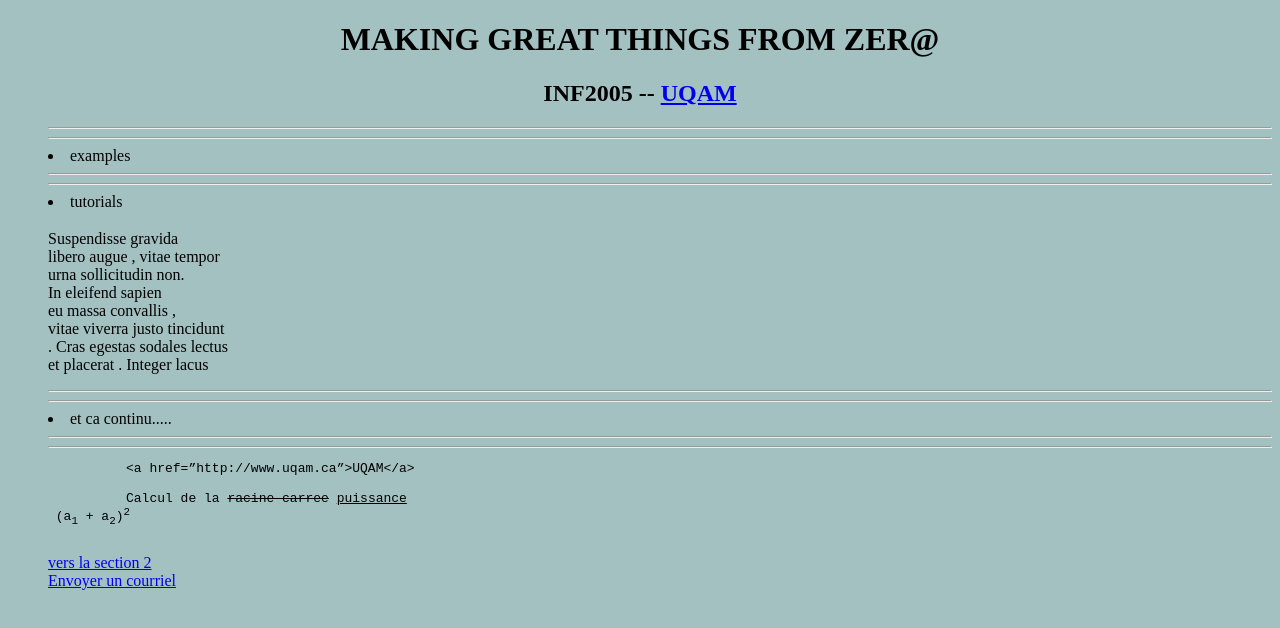
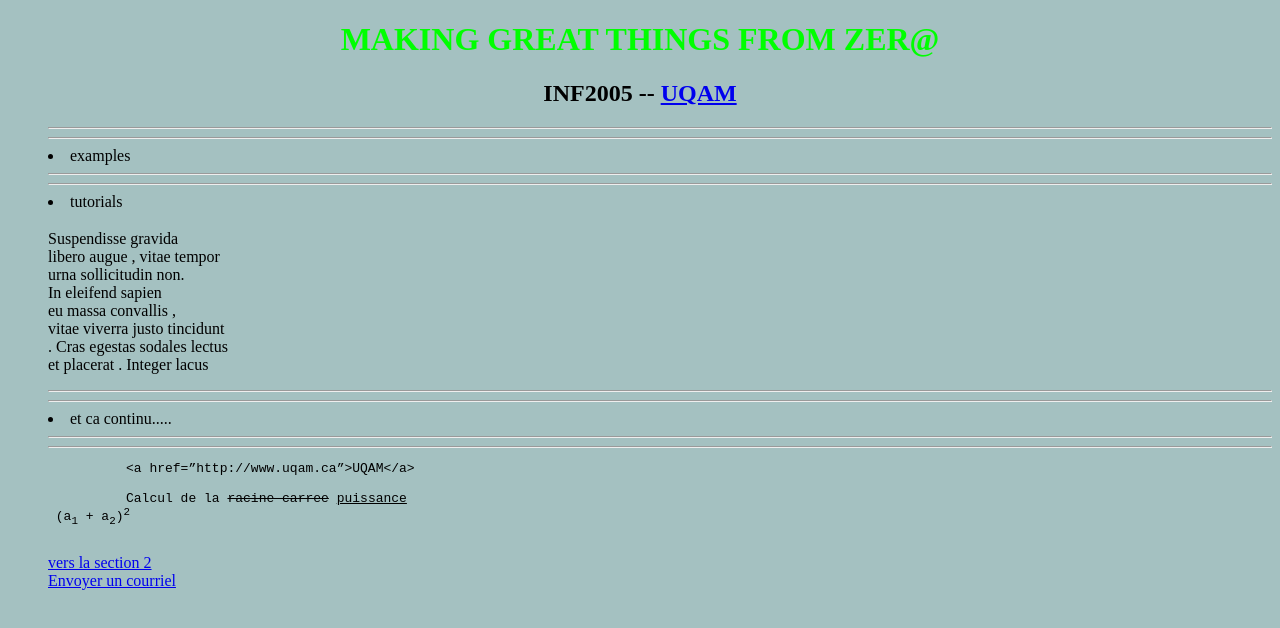
Before and after one commit to alancipher/INF3190-web, a plain HTML site: page index.html in a window 1280 px wide. Drawn offline with Linux system fonts and the light colour scheme.

Commit message:
by makefile

```diff
--- a/index.html
+++ b/index.html
@@ -8,7 +8,7 @@
 	 <body style="background-color:#a4c1c1;">
 
 	   <center>
-	   	 <h1> MAKING GREAT THINGS FROM ZER@ </h1>
+	   	 <h1> <font color =#00ff00> MAKING GREAT THINGS FROM ZER@ </font></h1>
 	   	 <h2>INF2005 --   <a href=”http://www.uqam.ca#”>UQAM</a></h2>
 
 
```
